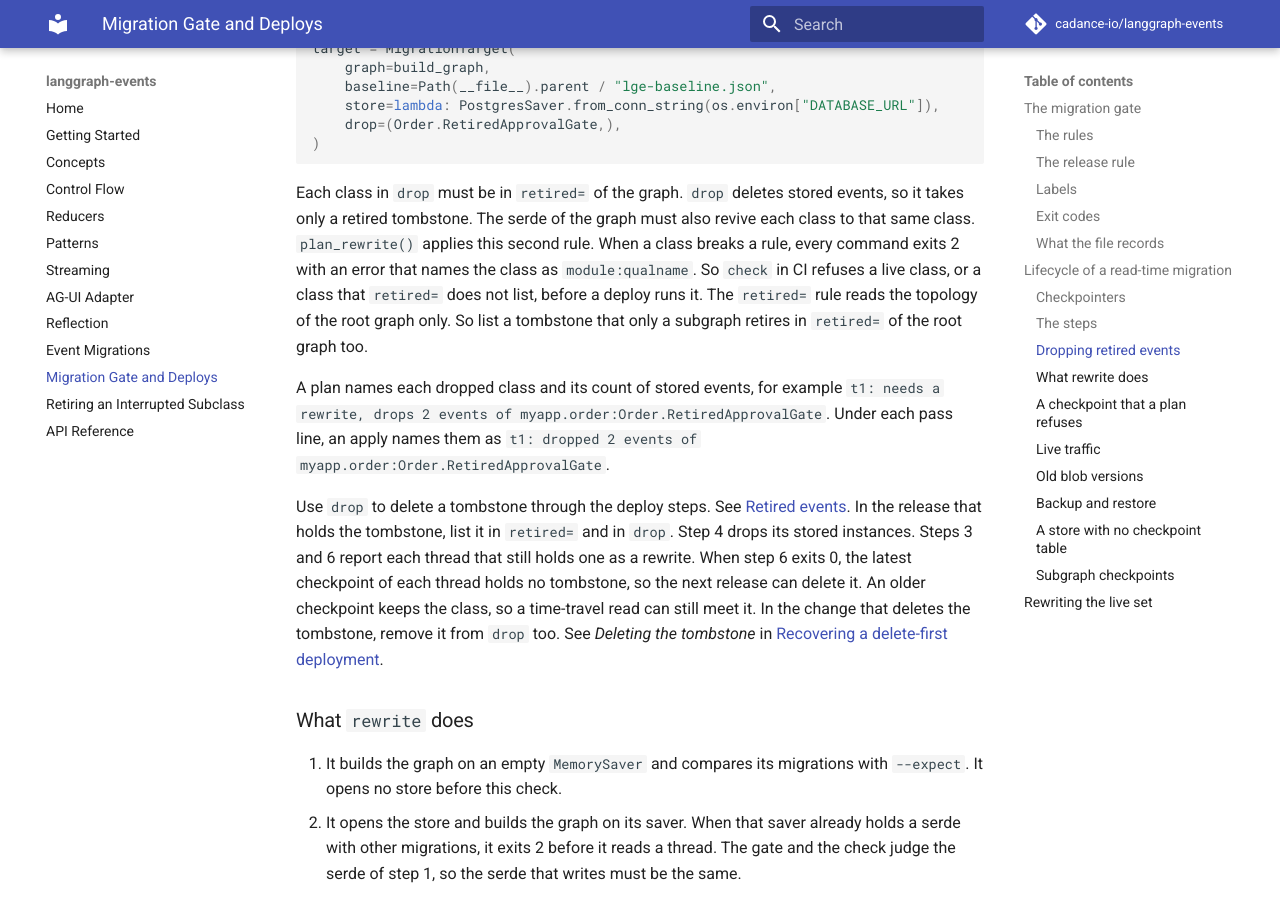
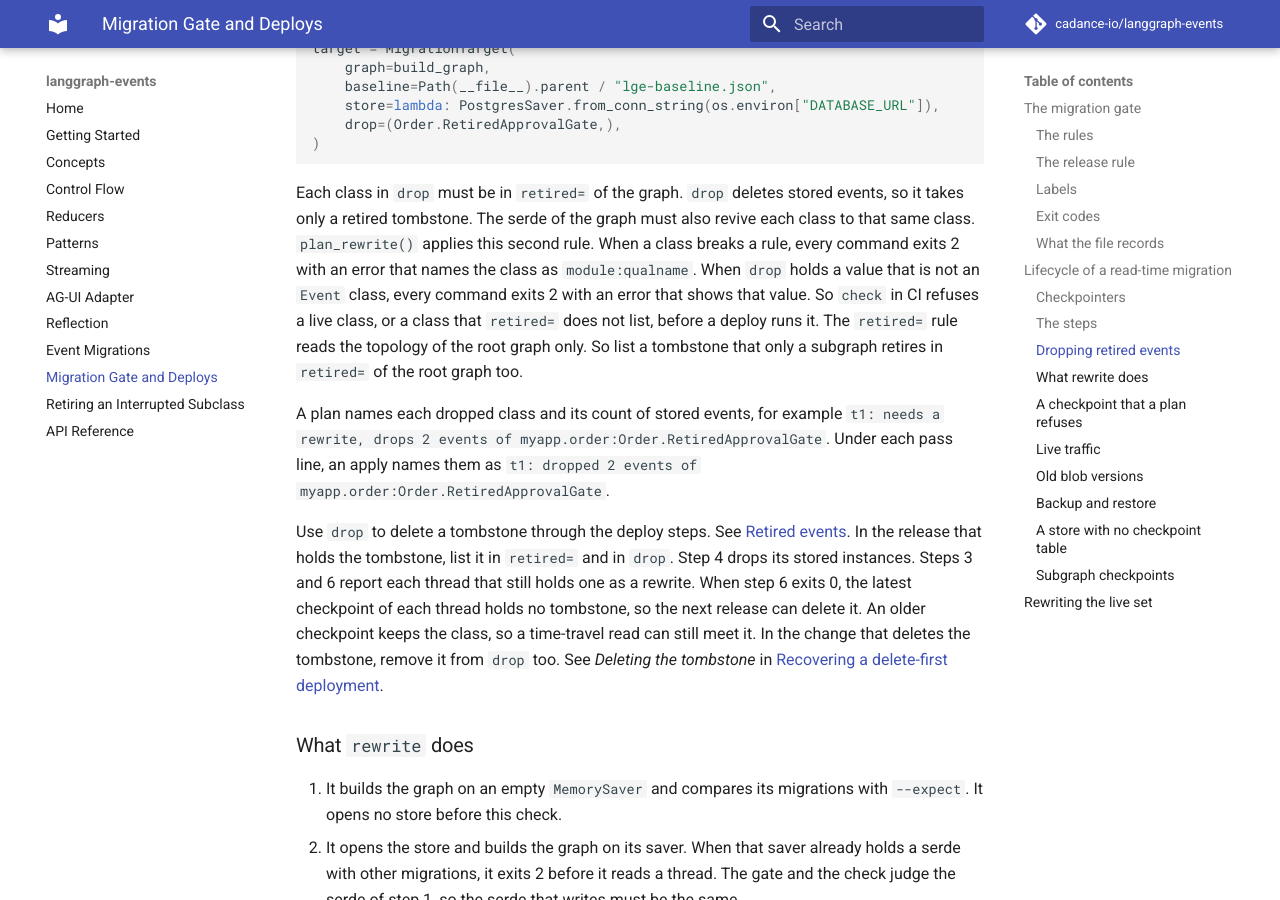
Before and after one commit to cadance-io/langgraph-events, an MkDocs documentation site: the page built from docs/migration-gate.md, in a window 1280 px wide and 900 px high, scrolled down 11163 px. Built offline with MkDocs 1.6.1 and Material for MkDocs 9.7.7, drawn with Linux system fonts in a browser that asks for light colours; comment, search, counter and statistics services are not loaded.

Commit message:
docs(migrations): list the refusal of a drop value that is not an Event class
Co-Authored-By: Claude Opus 5.5 <noreply@anthropic.com>

````diff
--- a/docs/migration-gate.md
+++ b/docs/migration-gate.md
@@ -258,7 +258,7 @@ target = MigrationTarget(
 )
 ```
 
-Each class in `drop` must be in `retired=` of the graph. `drop` deletes stored events, so it takes only a retired tombstone. The serde of the graph must also revive each class to that same class. `plan_rewrite()` applies this second rule. When a class breaks a rule, every command exits 2 with an error that names the class as `module:qualname`. So `check` in CI refuses a live class, or a class that `retired=` does not list, before a deploy runs it. The `retired=` rule reads the topology of the root graph only. So list a tombstone that only a subgraph retires in `retired=` of the root graph too.
+Each class in `drop` must be in `retired=` of the graph. `drop` deletes stored events, so it takes only a retired tombstone. The serde of the graph must also revive each class to that same class. `plan_rewrite()` applies this second rule. When a class breaks a rule, every command exits 2 with an error that names the class as `module:qualname`. When `drop` holds a value that is not an `Event` class, every command exits 2 with an error that shows that value. So `check` in CI refuses a live class, or a class that `retired=` does not list, before a deploy runs it. The `retired=` rule reads the topology of the root graph only. So list a tombstone that only a subgraph retires in `retired=` of the root graph too.
 
 A plan names each dropped class and its count of stored events, for example `t1: needs a rewrite, drops 2 events of myapp.order:Order.RetiredApprovalGate`. Under each pass line, an apply names them as `t1: dropped 2 events of myapp.order:Order.RetiredApprovalGate`.
 
````
Also changed, not shown: CHANGELOG.md (+2 -1 lines), docs/api.md (+1 -1 lines).
